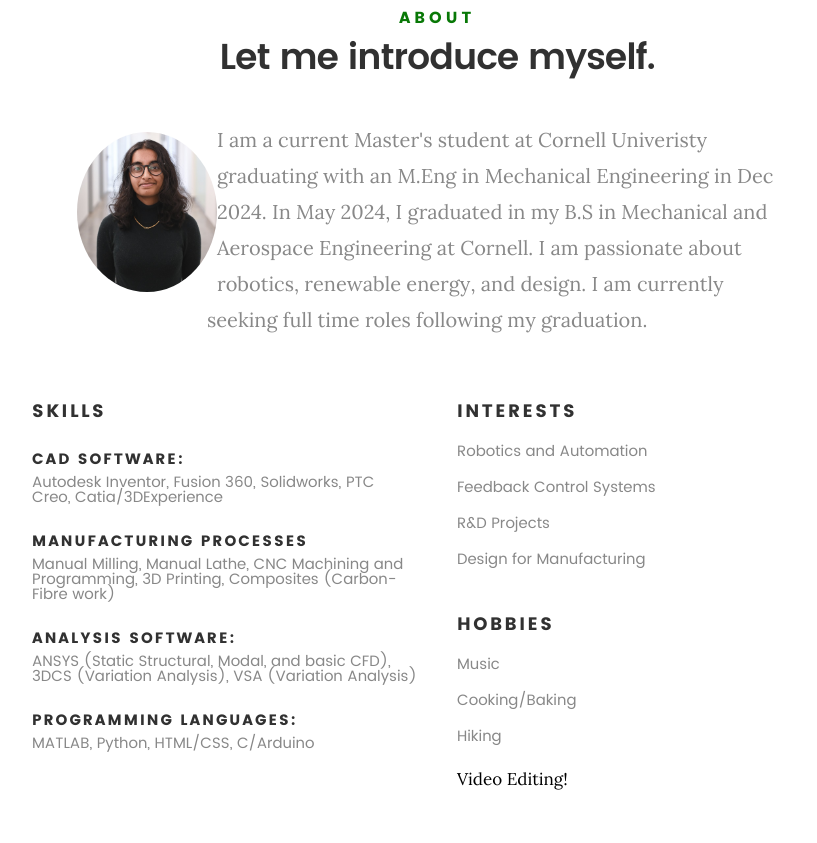
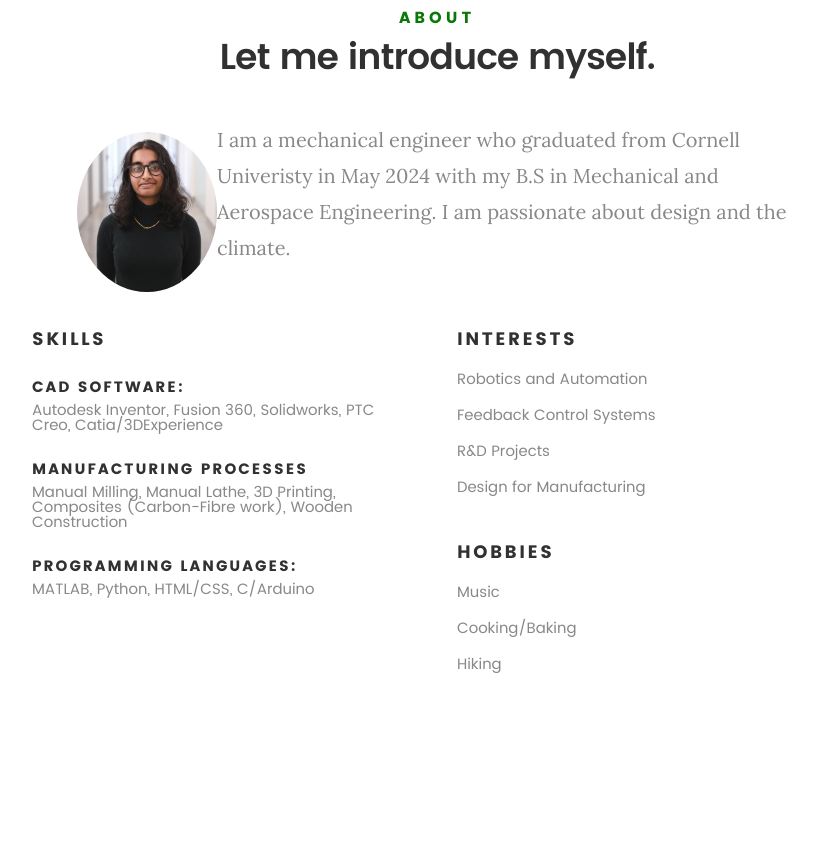
Before and after one commit to alexje76/alexje76.github.io, a plain HTML site: page index.html in a window 1280 px wide. Shown: the part 917-1760 px from the top of the page, without its empty margins (203-1020 px from the left). Drawn offline with Linux system fonts and the light colour scheme; files whose address does not match are found by name.

Commit message:
Update index.html

```diff
--- a/index.html
+++ b/index.html
@@ -7,7 +7,7 @@
    <!--- basic page needs
    ================================================== -->
    <meta charset="utf-8">
-	<title>Nila Narayan</title>
+	<title>Alex Eagan</title>
 	<meta name="description" content="">
 	<meta name="author" content="">
 
@@ -43,7 +43,7 @@
    			<a class="menu-toggle" href="#"><span>Menu</span></a>
 
 	   		<div class="logo">
-		         <a href="index.html">Nila Narayan</a>
+		         <a href="index.html">Alex Eagan</a>
 		      </div>
 
 		   	<nav id="main-nav-wrap">
@@ -72,7 +72,7 @@
    			<div class="col-twelve">
 
 	   			<h5>Hi.</h5>
-	   			<h1>I'm Nila Narayan.</h1>
+	   			<h1>I'm Alex Eagan.</h1>
 
 	   			<p class="intro-position">
 	   				<span>Mechanical Engineer</span>
@@ -106,9 +106,8 @@
 
    				<img src="images/profile-pic.jpg" alt="Profile Picture">
 
-   				<p class="lead">I am a current Master's student at Cornell Univeristy graduating with an M.Eng in Mechanical Engineering in
-								Dec 2024. In May 2024, I graduated in my B.S in Mechanical and Aerospace Engineering at Cornell. I am passionate about
-								robotics, renewable energy, and design. I am currently seeking full time roles following my graduation.</p>
+   				<p class="lead">I am a mechanical engineer who graduated from Cornell Univeristy in May 2024 with my B.S in Mechanical and Aerospace Engineering. I am passionate about
+								design and the climate.</p>
    			</div>
 
    		</div>
@@ -127,11 +126,7 @@
    				</li>
    				<li>
    					<strong>Manufacturing Processes</strong>
-   					<span>Manual Milling, Manual Lathe, CNC Machining and Programming, 3D Printing, Composites (Carbon-Fibre work)</span>
-   				</li>
-   				<li>
-   					<strong>Analysis Software:</strong>
-   					<span>ANSYS (Static Structural, Modal, and basic CFD), 3DCS (Variation Analysis), VSA (Variation Analysis)</span>
+   					<span>Manual Milling, Manual Lathe, 3D Printing, Composites (Carbon-Fibre work), Wooden Construction</span>
    				</li>
    				<li>
    					<strong>Programming Languages:</strong>
@@ -172,9 +167,7 @@
 					<li>
 						<span>Hiking</span>
 					</li>
-					<li>
-						<a href="https://youtube.com/@nilanarayan9083?si=a1piNNgKVIqfl8g3" target="_blank">Video Editing!</a>
-					</li>
+
 				</ul>
 
 			</ul> <!-- /info-list -->
```
